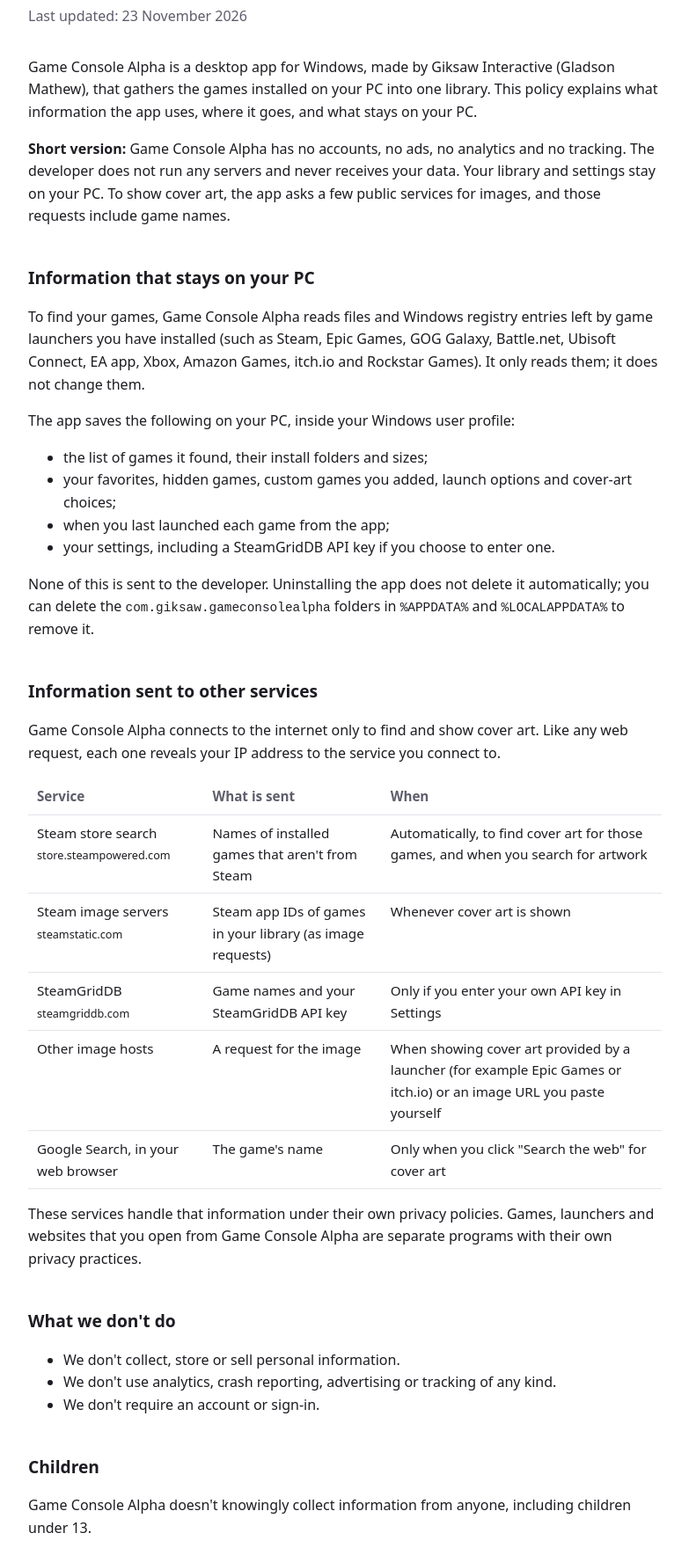
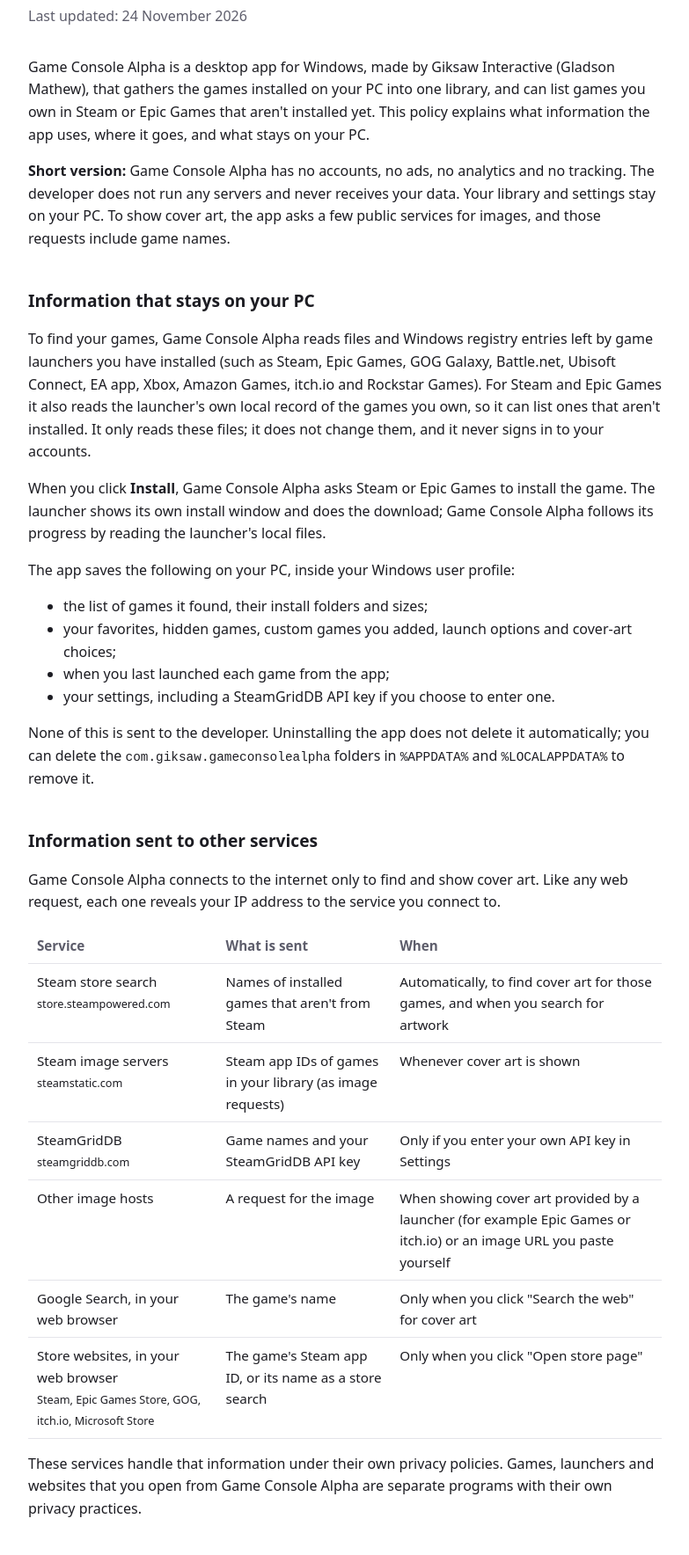
Before and after one commit to giksaw/ConsoleAlpha, a website built with Vite: page docs/privacy-policy.html in a window 1280 px wide. Shown: the part 97-1865 px from the top of the page at 88% size, without its empty margins (248-1031 px from the left). Built offline with nearby package versions, Linux system fonts and the light colour scheme.

Commit message:
chore: release 0.3.0
Version bump. README and privacy policy now describe listing owned Steam/Epic
games, handing installs to the launcher, and opening store pages.

```diff
--- a/docs/privacy-policy.html
+++ b/docs/privacy-policy.html
@@ -26,10 +26,10 @@
 <body>
 <main>
   <h1>Game Console Alpha Privacy Policy</h1>
-  <p class="date">Last updated: 23 November 2026</p>
+  <p class="date">Last updated: 24 November 2026</p>
 
   <p>Game Console Alpha is a desktop app for Windows, made by Giksaw Interactive (Gladson Mathew), that gathers the games installed on your PC
-  into one library. This policy explains what information the app uses, where it goes, and what stays on your PC.</p>
+  into one library, and can list games you own in Steam or Epic Games that aren't installed yet. This policy explains what information the app uses, where it goes, and what stays on your PC.</p>
 
   <p><strong>Short version:</strong> Game Console Alpha has no accounts, no ads, no analytics and no tracking. The developer
   does not run any servers and never receives your data. Your library and settings stay on your PC. To show cover art,
@@ -38,7 +38,11 @@
   <h2>Information that stays on your PC</h2>
   <p>To find your games, Game Console Alpha reads files and Windows registry entries left by game launchers you have installed
   (such as Steam, Epic Games, GOG Galaxy, Battle.net, Ubisoft Connect, EA app, Xbox, Amazon Games, itch.io and Rockstar
-  Games). It only reads them; it does not change them.</p>
+  Games). For Steam and Epic Games it also reads the launcher's own local record of the games you own, so it can list
+  ones that aren't installed. It only reads these files; it does not change them, and it never signs in to your accounts.</p>
+  <p>When you click <strong>Install</strong>, Game Console Alpha asks Steam or Epic Games to install the game. The
+  launcher shows its own install window and does the download; Game Console Alpha follows its progress by reading the
+  launcher's local files.</p>
   <p>The app saves the following on your PC, inside your Windows user profile:</p>
   <ul>
     <li>the list of games it found, their install folders and sizes;</li>
@@ -69,6 +73,9 @@
     <tr><td>Google Search, in your web browser</td>
         <td>The game's name</td>
         <td>Only when you click "Search the web" for cover art</td></tr>
+    <tr><td>Store websites, in your web browser<br><small>Steam, Epic Games Store, GOG, itch.io, Microsoft Store</small></td>
+        <td>The game's Steam app ID, or its name as a store search</td>
+        <td>Only when you click "Open store page"</td></tr>
   </table>
   <p>These services handle that information under their own privacy policies. Games, launchers and websites that you
   open from Game Console Alpha are separate programs with their own privacy practices.</p>
--- a/package.json
+++ b/package.json
@@ -1,7 +1,7 @@
 {
   "name": "game-launcher",
   "private": true,
-  "version": "0.2.0",
+  "version": "0.3.0",
   "type": "module",
   "scripts": {
     "dev": "vite",
--- a/src-tauri/Cargo.toml
+++ b/src-tauri/Cargo.toml
@@ -1,6 +1,6 @@
 [package]
 name = "game-launcher"
-version = "0.2.0"
+version = "0.3.0"
 description = "Game Console Alpha: one library for all your PC games"
 authors = ["Gladson Mathew"]
 edition = "2021"
--- a/src-tauri/tauri.conf.json
+++ b/src-tauri/tauri.conf.json
@@ -1,7 +1,7 @@
 {
   "$schema": "https://schema.tauri.app/config/2",
   "productName": "Game Console Alpha",
-  "version": "0.2.0",
+  "version": "0.3.0",
   "identifier": "com.giksaw.gameconsolealpha",
   "build": {
     "beforeDevCommand": "npm run dev",
```
Also changed, not shown: README.md, 2 other files.
